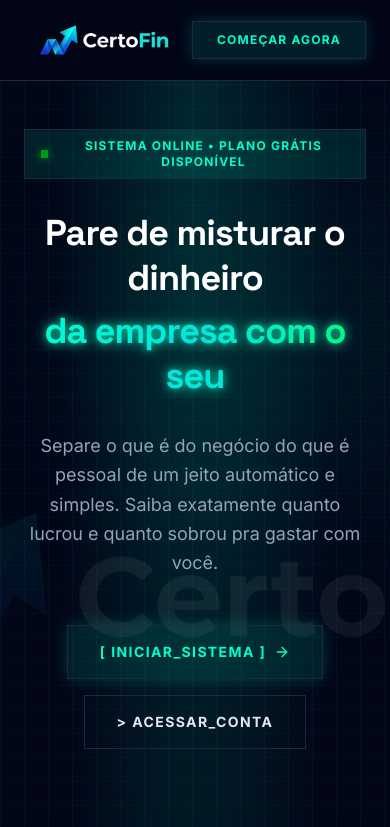
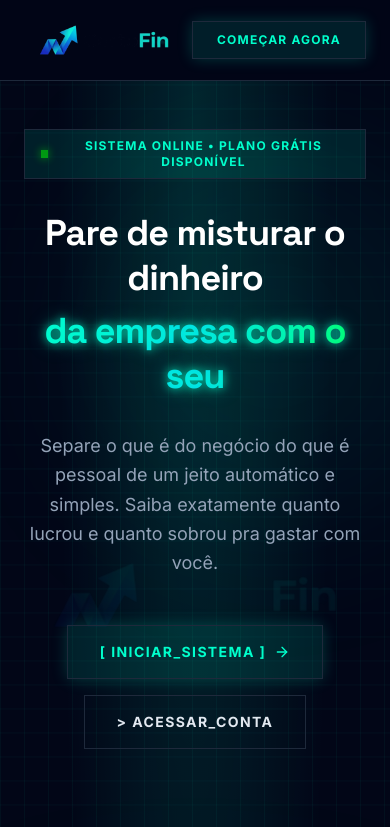
Before and after one commit to jesiel-silva/certofin, a Next.js app: page / in a window 390 px wide. Shown: the top 827 px of the page. Built offline with nearby package versions, Linux system fonts and the light colour scheme.

Commit message:
fix(home): logo sem texto branco no watermark e tamanho responsivo no mobile

```diff
--- a/src/app/page.tsx
+++ b/src/app/page.tsx
@@ -145,14 +145,14 @@
         <div className="absolute inset-0 pointer-events-none select-none overflow-hidden" style={{ zIndex: 0 }}>
           <div className="absolute top-[20%] left-1/2 -translate-x-1/2 -translate-y-1/2">
             {/* Logo image */}
-            <div className="relative h-[900px] w-[900px] animate-watermark-pulse"
+            <div className="relative h-[900px] w-[900px] max-w-[90vw] max-h-[90vw] animate-watermark-pulse"
               style={{ opacity: 0.14 }}
             >
               <Image
                 src="/stripe-logo-transp.png"
                 alt=""
                 fill
-                sizes="900px"
+                sizes="(max-width: 768px) 90vw, 900px"
                 className="object-contain"
                 priority
               />
```
Also changed, not shown: public/stripe-logo-transp.png.
